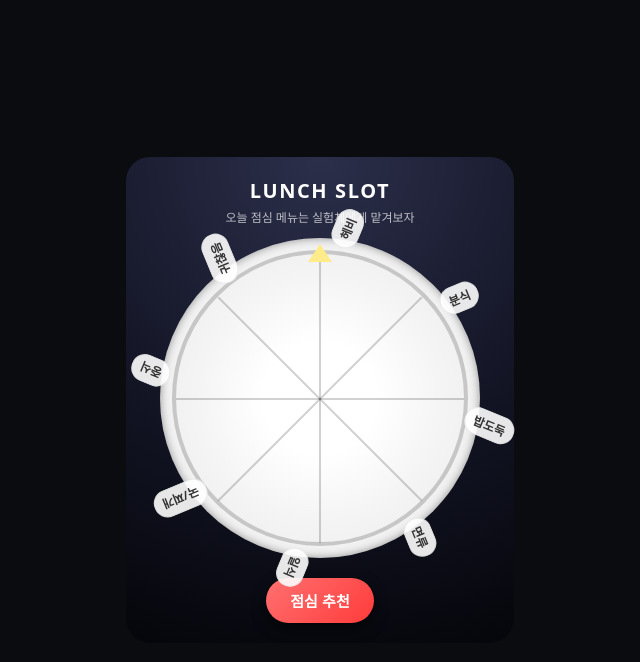
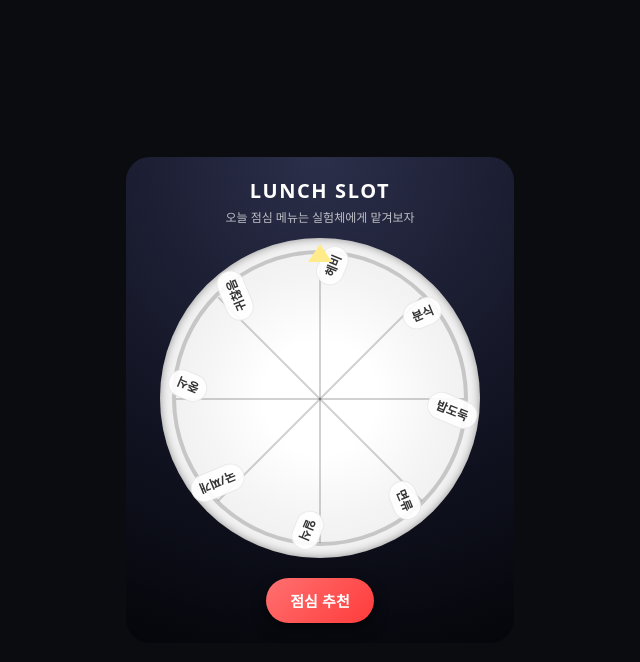
Before and after one commit to trickthing12/BlackSurvival-menu-slot, a plain HTML site: page index.html in a window 1280 px wide. Shown: the whole page, without its empty margins (320-960 px from the left). Drawn offline with Linux system fonts and the light colour scheme.

Commit message:
Update index.html

```diff
--- a/index.html
+++ b/index.html
@@ -254,7 +254,7 @@
       // 라벨 (영역 중심으로 이동)
       const label = document.createElement("div");
       label.className = "slice-label";
-      label.style.transform = `rotate(${centerAngle}deg) translate(95px, -50%)`;
+      label.style.transform = `rotate(${centerAngle}deg) translate(55px, -50%)`;
       label.innerHTML = `<span>${cat.label}</span>`;
       wheelEl.appendChild(label);
     });
```
